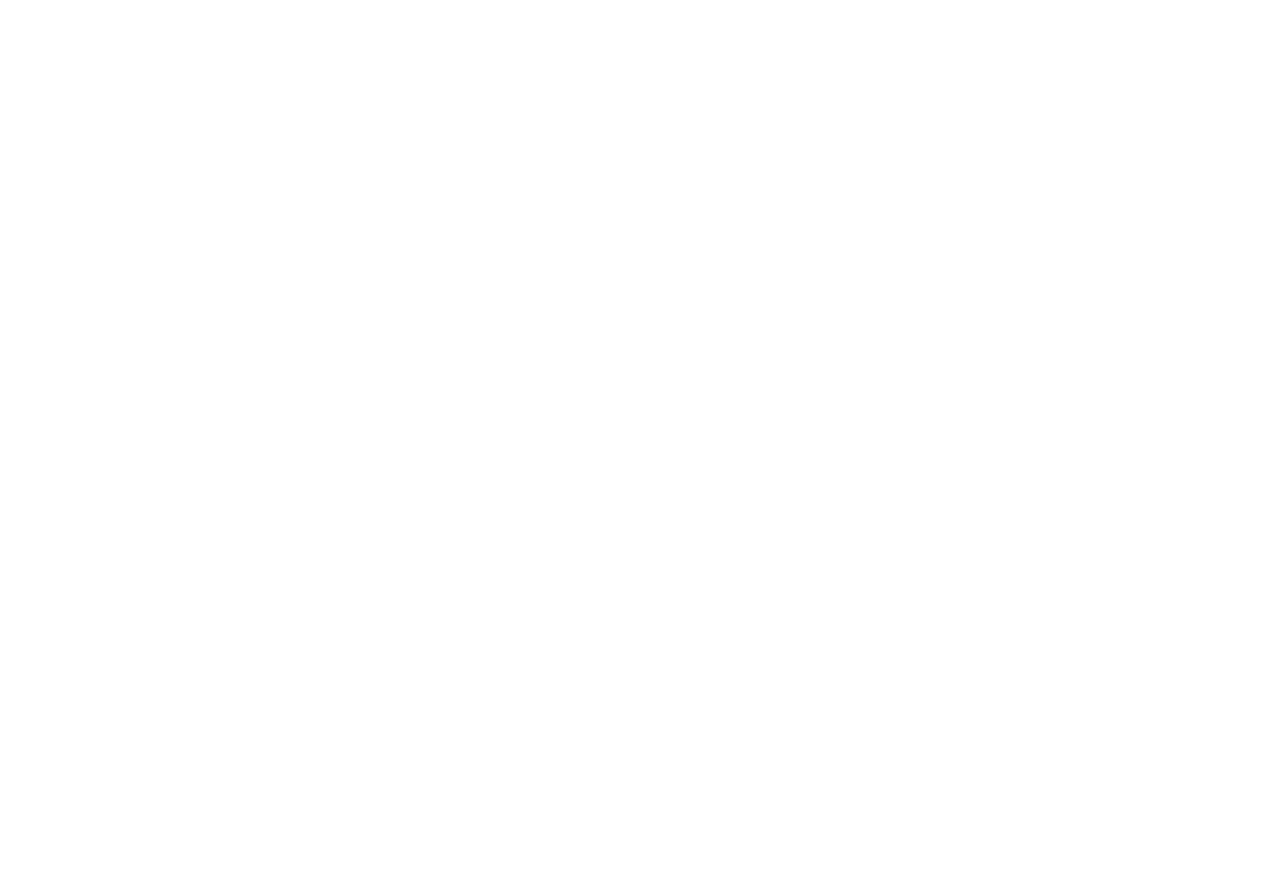
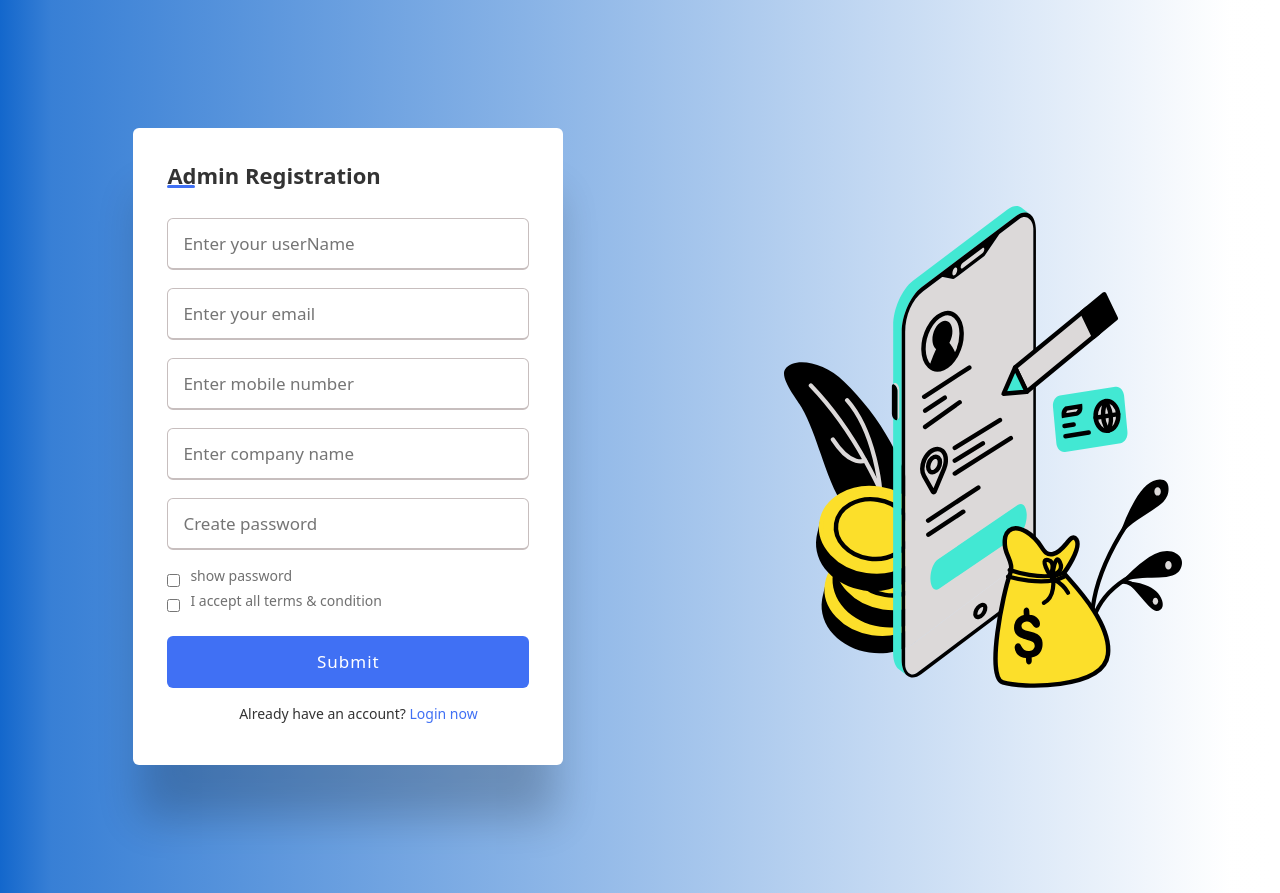
Before and after one commit to ayushpatel1248/ECommerceWebsite, a React (Create React App) app in the folder client/: page /registerAdmin in a window 1280 px wide. Before the commit this address had no page. Before the commit the page ends 800 px from the top, so only its background shows below. Built offline with nearby package versions, Linux system fonts and the light colour scheme.

Commit message:
admin login register frontend

```diff
--- a/client/src/App.js
+++ b/client/src/App.js
@@ -1,9 +1,11 @@
 import React, { useEffect, useState } from "react";
 import Login from "./Components/login/Login";
+import LoginAdmin from "./Components/login/LoginAdmin";
 import Loader from "./Components/Loader";
 import Header from "./Components/header/Header";
 import { Route, Routes, BrowserRouter ,useParams  } from "react-router-dom";
 import Register from "./Components/register/Register";
+import RegisterAdmin from "./Components/register/RegisterAdmin";
 import Products from "./Components/product/Products";
 import ForgetPassword from "./Components/forgetPassword/ForgetPassword";
 import Profile from "./Components/profile/Profile"
@@ -30,7 +32,9 @@
 
         <Route path="/" element={isLoading == true ?<Loader />: <div> <Products /></div>} />
         <Route path="/login" element={isLoading == true ? <Loader /> : <div> <Login /></div>} />
+        <Route path="/loginAdmin" element={isLoading == true ? <Loader /> : <div> <LoginAdmin/></div>} />
         <Route path="/register" element={isLoading == true ? <Loader /> : <div> <Register /></div>} />
+        <Route path="/registerAdmin" element={isLoading == true ? <Loader /> : <div> <RegisterAdmin/></div>} />
         <Route path="/forget-password" element={isLoading == true ? <Loader /> : <div> <ForgetPassword /></div>} />
         <Route path="/forget-password/set-new-password" element={isLoading == true ? <Loader/> : <div> <NewPassword/></div>} />
         <Route path="/header" element={isLoading == true ? <Loader /> : <div> <Header /></div>}/>
--- /dev/null
+++ b/client/src/Components/login/LoginAdmin.jsx
@@ -0,0 +1,95 @@
+import React, { useState } from 'react'
+import "./Login.css"
+import login from "../../images/loginImg/login.svg"
+import { Link } from 'react-router-dom'
+import { object, string } from 'yup';
+import 'react-toastify/dist/ReactToastify.css';
+import { ToastContainer, toast } from 'react-toastify';
+import axios from 'axios';
+import { useDispatch } from 'react-redux';
+import { addData } from '../../store/slices/userLoginDataSlice';
+
+import { useNavigate } from 'react-router-dom';
+
+
+const LoginAdmin = () => {
+    const [showHidePass, setShowHidePass] = useState("password")
+    const [password, setPassword] = useState("")
+    const [email, setEmail] = useState("")
+    const dispatch = useDispatch();
+    var navigate = useNavigate();
+
+
+    //---------------------------------validation Schema-----------------------------
+
+    const loginSchema = object({
+        email: string().trim().matches(/^([a-zA-Z0-9._%-]+@[a-zA-Z0-9.-]+\.[a-zA-Z]{2,})$/, "email should be correct").required("email is required field"),
+        password: string().required("password is required field")
+    })
+    const notify = (mes) => toast.error(mes);
+    const sumbitLoginHandle = async () => {
+        try {
+            await loginSchema.validate({ email, password })
+            const BASE_URL = process.env.REACT_APP_BASE_URL;
+            axios.post(`${BASE_URL}/admin/login`, { email, password }).then((res) => {
+                console.log(res.data.status)
+                if (res.data.status == "ok" || res.data.status == "OK") {
+                    localStorage.setItem("authorization" , res.data.authToken)
+                    console.log("ok", res.data)
+                    dispatch(addData(res.data.data));
+                    navigate("/adminHomePage")
+                } else {
+                    notify(res.data.msg)
+                }
+            }).catch((err) => {
+                notify(err.message)
+                console.log(err)
+            })
+        } catch (err) {
+            notify(err.message)
+
+        }
+    }
+    return (
+        <div className='containerr'>
+            <div className='left-child'>
+                <div className="login-img"> <img src={login} ></img></div>
+            </div>
+            <div className='right-child'>
+                {/* ---- */}
+                <div className="form">
+                    <span className="signup">ADMIN SIGN IN</span>
+                    <input
+                        type="email"
+                        placeholder="Email address"
+                        className="form--input"
+                        value={email}
+                        onChange={(e) => { setEmail(e.target.value) }}
+                    ></input>
+                    <input
+                        type={showHidePass}
+                        placeholder="Password"
+                        className="form--input"
+                        value={password}
+                        onChange={(e) => { setPassword(e.target.value) }}
+                    ></input>
+                    <div className='showPass'><input type="checkbox" onChange={(e) => { e.target.checked == true ? setShowHidePass("text") : setShowHidePass("password") }} /><label> show password</label></div>
+                    <div className="forget-password"><Link to={"/forget-password"}>~Forget Password </Link></div>
+                    <div className="form--marketing">
+                        <label htmlFor="okayToEmail" className="checkbox">
+                            Create a new account -
+                        </label><Link to={"/registerAdmin"} className="sign-up">Sign Up</Link>
+                    </div>
+                    <button
+                        className="form--submit"
+                        onClick={sumbitLoginHandle}
+                    > Sign In </button>
+                </div>
+                {/* ---- */}
+            </div>
+            <ToastContainer />
+        </div>
+    )
+}
+
+export default LoginAdmin
--- /dev/null
+++ b/client/src/Components/register/RegisterAdmin.jsx
@@ -0,0 +1,132 @@
+import React, { useState } from 'react'
+import './register.css'
+import registerImg from '../../images/loginImg/login.svg'
+import { Link, useNavigate } from 'react-router-dom'
+import { BrowserRouter } from 'react-router-dom'
+import { ToastContainer, toast } from 'react-toastify';
+import 'react-toastify/dist/ReactToastify.css';
+import { object, string, number, date, InferType } from 'yup';
+import * as yup from 'yup';
+import { useDispatch } from 'react-redux';
+import { addData } from '../../store/slices/userLoginDataSlice'
+
+import axios, { Axios } from 'axios';
+
+
+
+let baseurl = process.env.REACT_APP_BASE_URL;
+
+let userSchema = object({
+  userName: string().min(4).max(40).required(),
+  email: string().email("Invalid email").required("Email is required"),
+  contactPhoneNumber: string().matches(/^[0-9]{10}$/, "Invalid mobile number").required("Mobile number is required"),
+  companyName: string().min(5).required("company name is required"),
+  password: string().min(4).matches(/^(?=.*[a-z])(?=.*[A-Z])(?=.*\d)(?=.*[@$!%*?&])[A-Za-z\d@$!%*?&]{8,}$/, "Password must contain capital, small letter, special character, and number").required("Password is required"),
+});
+
+const RegisterAdmin = () => {
+  const navigate = useNavigate();
+  const [userName, setUserName] = useState("")
+  const [password, setPassword] = useState("")
+  const [email, setEmail] = useState("")
+  const [contactPhoneNumber, setMobileNumber] = useState("")
+  const [companyName, setCompanyName] = useState("")
+  const [showPass, setShowPass] = useState("password")
+  const [notifyMessage, setNotifyMessage] = useState("")
+  const dispatch = useDispatch();
+  const notify = (notifyMessage) => toast(notifyMessage);
+
+  const handleShowPass = (value) => {
+    if (value) {
+      setShowPass("text")
+    }
+    else {
+      setShowPass("password")
+    }
+  }
+
+  const handleRegister = async (ev) => {
+    ev.preventDefault();
+    console.log("we are here in register handler")
+    try {
+      const validatedInfo = await userSchema.validate({
+        userName,
+        email,
+        contactPhoneNumber,
+        companyName,
+        password
+      })
+
+      const apiFetched = await axios.post(`${baseurl}/admin/register`, { username:userName, email, contactPhoneNumber, companyName, password })
+      console.log("api answer = ", apiFetched)
+      console.log(apiFetched.data.data)
+      if (apiFetched.data.status == "OK" || apiFetched.data.status == "ok") {
+        localStorage.setItem("authorization", apiFetched.data.data.authToken)
+        // console.log("harshit data",apiFetched.data.data.userdata)
+        dispatch(addData(apiFetched.data.data.userdata));
+        notify(apiFetched.data.msg)
+        navigate("/adminHomePage")
+      }else{
+        notify(apiFetched.data.msg)
+      }
+
+    }
+    catch (err) {
+      notify(err.message)
+    }
+  }
+
+
+  return (
+    <div className='resgisterBody'>
+      <div class="wrapper">
+        <h2>Admin Registration</h2>
+        <form className='registrationForm' onSubmit={handleRegister}>
+          <div class="input-box">
+            <input type="text" placeholder="Enter your userName" onChange={(e) => setUserName(e.target.value)} required />
+          </div>
+
+          <div class="input-box">
+            <input type="text" placeholder="Enter your email" onChange={(e) => setEmail(e.target.value)} required />
+          </div>
+
+          <div class="input-box">
+            <input type="number" placeholder="Enter mobile number" onChange={(e) => setMobileNumber(e.target.value)} required />
+          </div>
+
+          <div class="input-box">
+            <input type="text" placeholder="Enter company name" onChange={(e) => setCompanyName(e.target.value)} required />
+          </div>
+
+          <div class="input-box">
+            <input type={showPass} placeholder="Create password" onChange={(e) => setPassword(e.target.value)} required />
+          </div>
+
+          <div class="showPassword d-flex">
+            <input type="checkbox" onChange={(e) => handleShowPass(e.target.checked)} />
+            <h3>show password</h3>
+          </div>
+
+          <div class="policy">
+            <input type="checkbox" />
+            <h3>I accept all terms & condition</h3>
+          </div>
+
+          <div class="input-box button">
+            <input type="Submit" placeholder='REGISTER'/>
+          </div>
+
+          <div class="text">
+            <h3>Already have an account? <Link to="/login">Login now</Link></h3>
+          </div>
+        </form>
+      </div>
+      <div>
+        <div className="registerImage"> <img src={registerImg} ></img></div>
+      </div>
+      <ToastContainer />
+    </div>
+  )
+}
+
+export default RegisterAdmin
```
